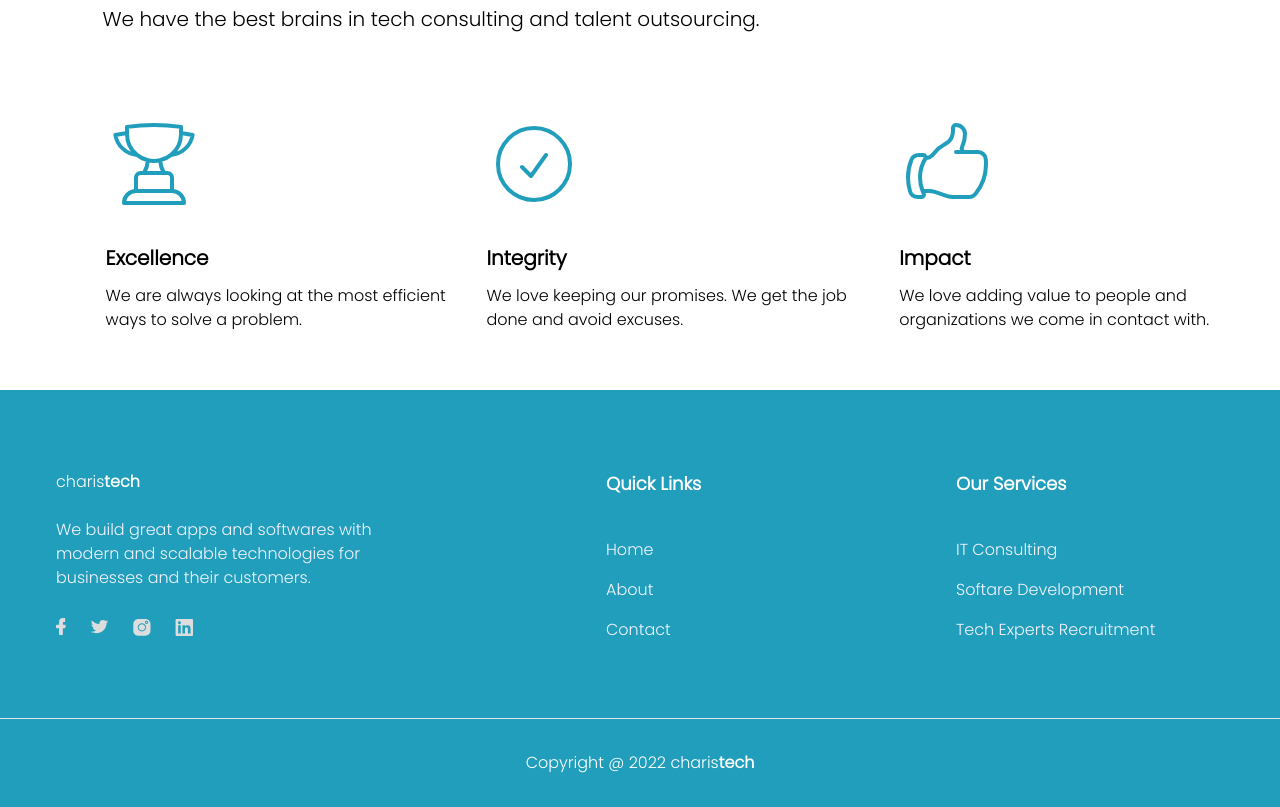
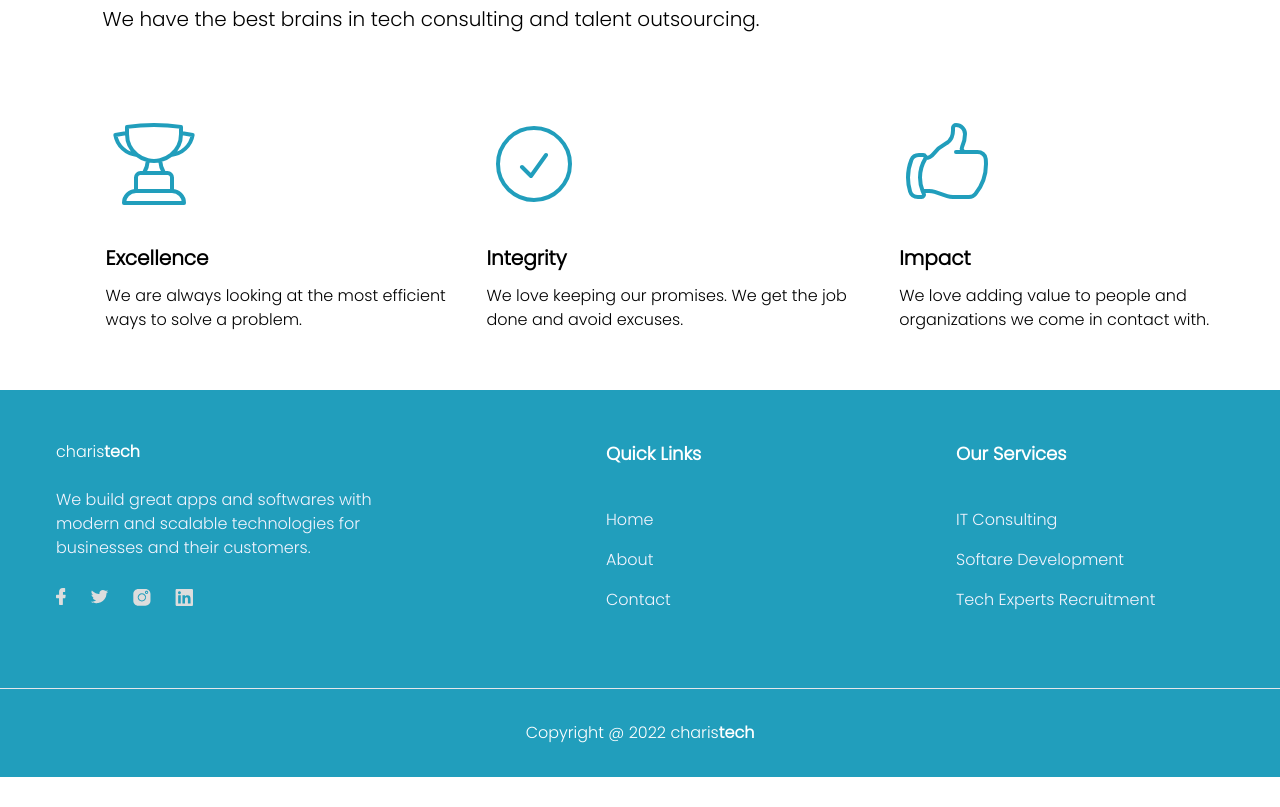
Before and after one commit to Adedamola-Adeyemo/charistech, a website: page about.html in a window 1280 px wide. Shown: the part 954-1761 px from the top of the page. After the commit the page ends 1731 px from the top, so only its background shows below. Drawn offline with nearby package versions, Linux system fonts and the light colour scheme.

Commit message:
final corrections

```diff
--- a/about.html
+++ b/about.html
@@ -299,7 +299,7 @@ softwares with modern and scalable technologies for your business and customers.
         </div>
     <!-- ====== Core values -->
     <footer
-      class="relative z-10 bg-charisBlue pt-20"
+      class="relative z-10 bg-charisBlue pt-[50px]"
       data-wow-delay=".15s" style="margin-top: -30px;"
     >
       <div class="container px-10">
```
Also changed, not shown: contact.html (+1 -1 lines), index.html (+1 -1 lines), services.html (+1 -1 lines), css/main.css.
